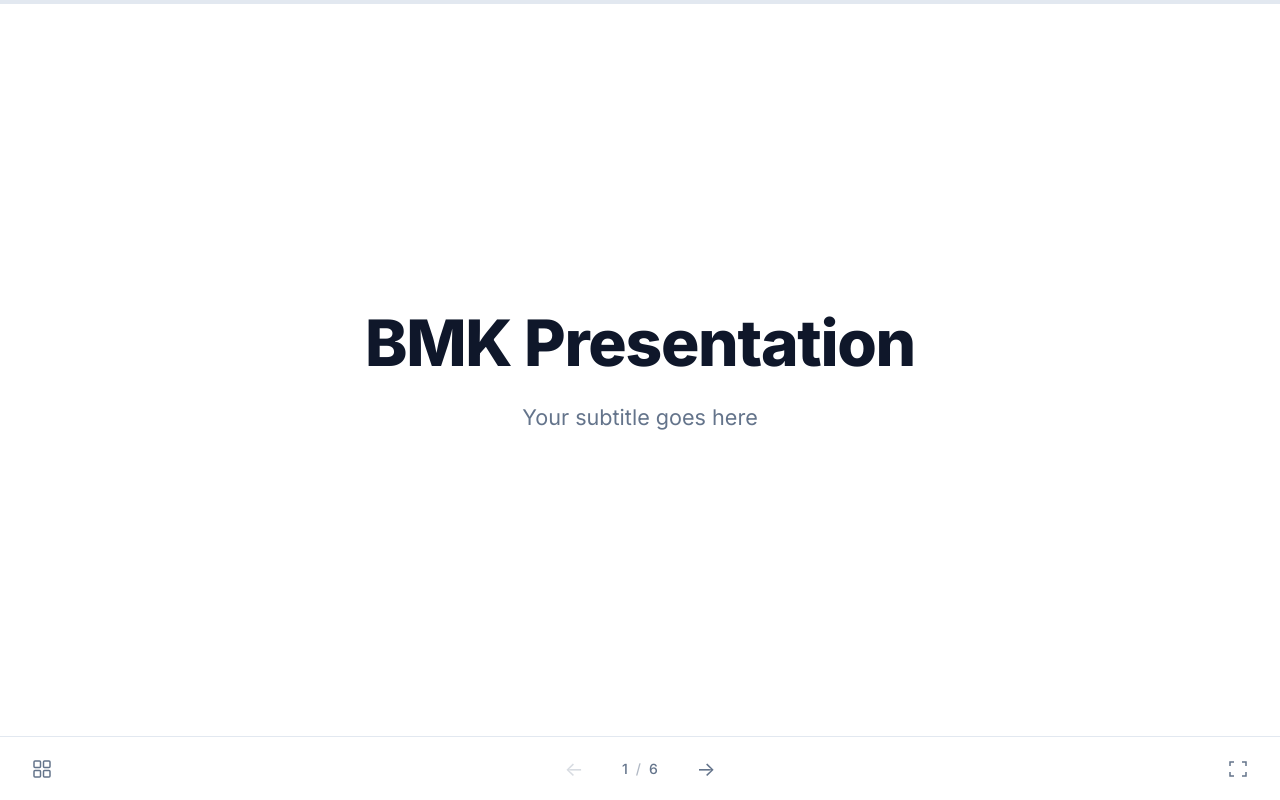
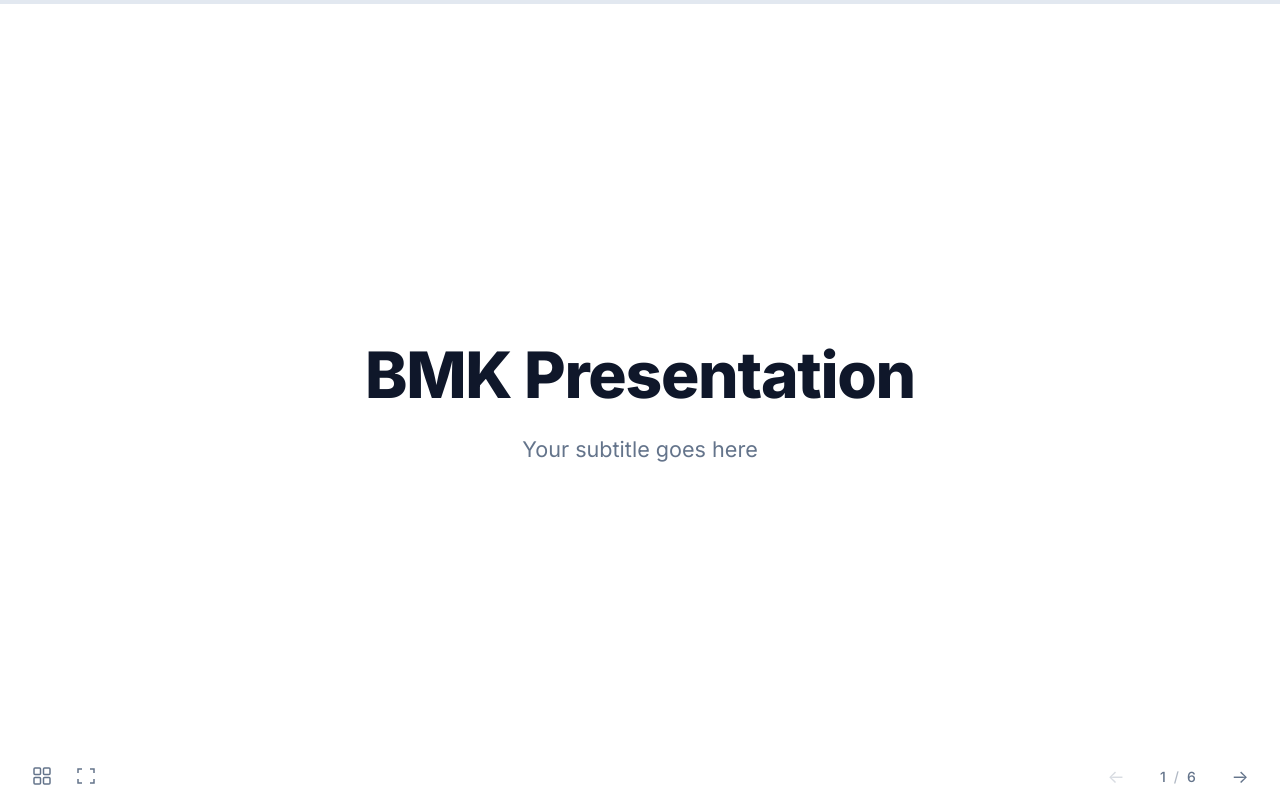
Before and after one commit to kopai001/ai-dev-team, a React (Vite) app in the folder BMK-Slide/: page /#1 in a window 1280 px wide. Built offline with nearby package versions, Linux system fonts and the light colour scheme.

Commit message:
Update navigation component styles and structure; adjust nav height and button sizes for improved layout

```diff
--- a/BMK-Slide/src/components/Navigation.css
+++ b/BMK-Slide/src/components/Navigation.css
@@ -1,12 +1,15 @@
 .nav-bar {
+  position: absolute;
+  bottom: 0;
+  left: 0;
+  right: 0;
+  z-index: 10;
   height: var(--nav-height);
-  flex-shrink: 0;
   display: flex;
   align-items: center;
   justify-content: space-between;
   padding: 0 24px;
-  border-top: 1px solid var(--color-border);
-  background: var(--color-bg);
+  background: transparent;
   user-select: none;
 }
 
@@ -48,9 +51,9 @@
 }
 
 .arrow-btn {
-  width: 40px;
-  height: 40px;
-  font-size: 20px;
+  width: 32px;
+  height: 32px;
+  font-size: 18px;
   font-weight: 400;
 }
 
--- a/BMK-Slide/src/components/Navigation.jsx
+++ b/BMK-Slide/src/components/Navigation.jsx
@@ -14,8 +14,17 @@ export default function Navigation({
         >
           <GridIcon />
         </button>
+        <button
+          className="nav-btn icon-btn"
+          onClick={onFullscreen}
+          title="Fullscreen (F)"
+          aria-label="Toggle fullscreen"
+        >
+          {isFullscreen ? <ExitFullscreenIcon /> : <FullscreenIcon />}
+        </button>
       </div>
 
+      <div className="nav-right">
         <div className="nav-center">
           <button
             className="nav-btn arrow-btn"
@@ -41,16 +50,6 @@ export default function Navigation({
             →
           </button>
         </div>
-
-      <div className="nav-right">
-        <button
-          className="nav-btn icon-btn"
-          onClick={onFullscreen}
-          title="Fullscreen (F)"
-          aria-label="Toggle fullscreen"
-        >
-          {isFullscreen ? <ExitFullscreenIcon /> : <FullscreenIcon />}
-        </button>
       </div>
     </nav>
   )
--- a/BMK-Slide/src/styles/global.css
+++ b/BMK-Slide/src/styles/global.css
@@ -14,7 +14,7 @@
   --color-accent-light: #dbeafe;
   --color-section-bg: #0f172a;
   --color-section-text: #ffffff;
-  --nav-height: 64px;
+  --nav-height: 48px;
   --progress-height: 4px;
   --font: 'Inter', system-ui, -apple-system, sans-serif;
   --slide-transition: 380ms cubic-bezier(0.4, 0, 0.2, 1);
```
Lines whose indentation alone changed are shown as unchanged.
